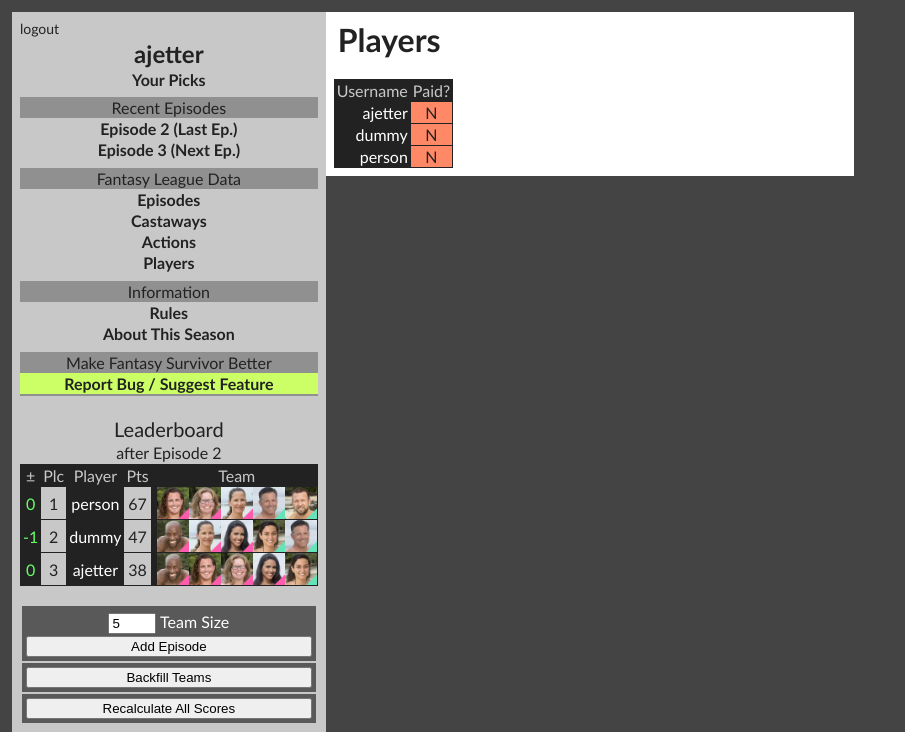
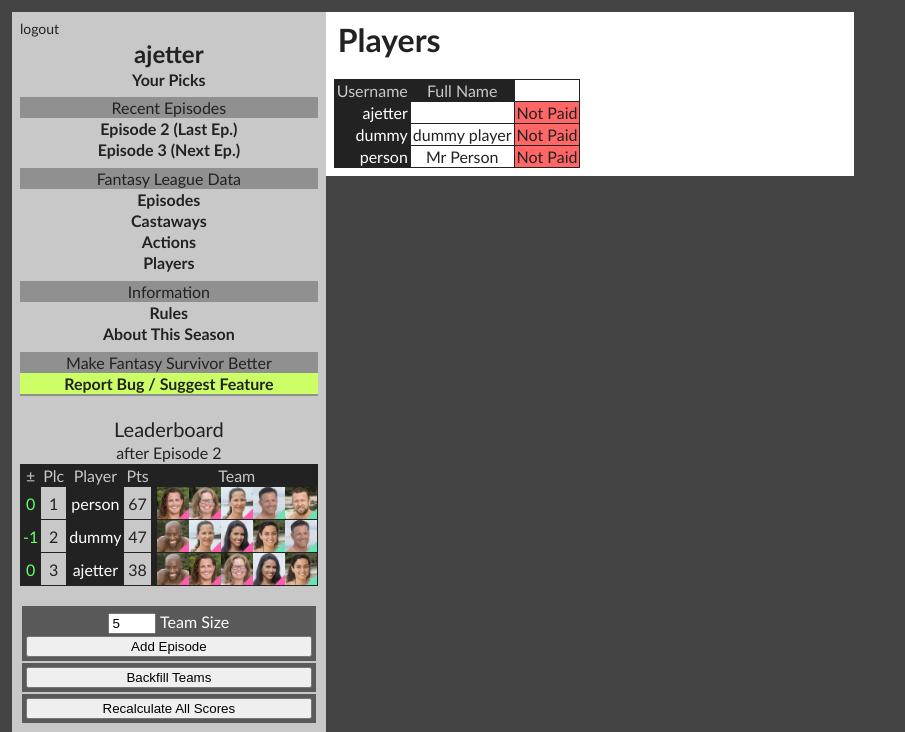
Before and after one commit to alexjetter/survivor, a Django app: page /season31/players/ in a window 1280 px wide. Shown: the top 732 px of the page, without its empty margins (0-905 px from the left). Run offline with Django 3.2, Linux system fonts and the light colour scheme; a user stored in the database is signed in; data comes from the database, SQL or seed files in the repository.

Commit message:
Let superusers see players actual names

```diff
--- a/season31/templates/season31/player.html
+++ b/season31/templates/season31/player.html
@@ -11,6 +11,11 @@
 <div class="content floatleft marg0">
 
 <div class="title">{{ player.user.username }}</div>
+
+{% if user.is_superuser  %}
+<div class="halftitle">{{ player.user.get_full_name }}</div>
+{% endif %}
+
 {% if player == user.player%}
 <div>
 	<form action="{% url 'season31:togglehelptext' player.id %}" method="post">
--- a/season31/templates/season31/players.html
+++ b/season31/templates/season31/players.html
@@ -17,15 +17,18 @@
 <table>
 	<tr>
 		<td class="columnheader fglightgrey textright">Username</td>
-		<td class="columnheader fglightgrey">Paid?</td>
+		{% if user.is_superuser  %}
+		<td class="columnheader fglightgrey">Full Name</td>
+		{% endif %}
 	</tr>
 	{% for player in players %}
 	<tr>
 		<td class="columnheader fgwhite textright"><a href="{% url 'season31:player' player.id %}" class="fgwhite">{{ player }}</a></td>
-		{% if player.paid %}
-		<td class="bggreen4">Y</td>
-		{% else %}
-		<td class="bgred4">N</td>
+		{% if user.is_superuser  %}
+		<td>{{ player.get_full_name }}</td>
+		{% endif %}
+		{% if  not player.paid %}
+		<td class="bgred5">Not Paid</td>
 		{% endif %}
 	</tr>
 	{% endfor %}
```
